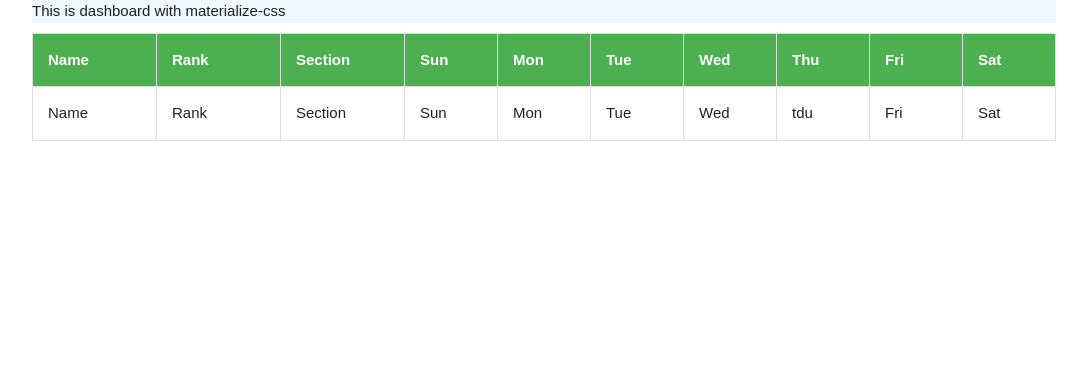
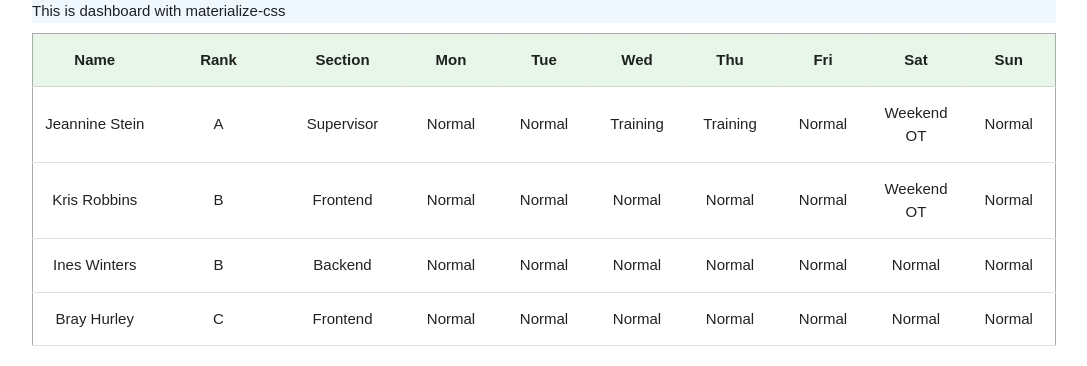
Before and after one commit to Epikem/scheduleTracker_react, a React (Create React App) app: page / in a window 1280 px wide. Shown: the top 366 px of the page, without its empty margins (96-1183 px from the left). Built offline with nearby package versions, Linux system fonts and the light colour scheme.

Commit message:
map data to row component

```diff
--- a/src/components/App.js
+++ b/src/components/App.js
@@ -4,12 +4,14 @@ import db from './../resources/db.json';
 
 class App extends Component {
   state = {
+    week: 'week-01',
     employees: []
   };
   render() {
+    // TODO: sync Dashboard and ScheduleBoard's week state
     return <div>
       <Dashboard/>
-      <ScheduleBoard db={db}/>
+      <ScheduleBoard db={db} week={this.state.week}/>
     </div>;
   }
 }
--- a/src/components/Dashboard/Dashboard.js
+++ b/src/components/Dashboard/Dashboard.js
@@ -20,9 +20,9 @@ class Dashboard extends Component{
         <div className="input-field col s12 week-select">
           <select onChange={this.handleChange} value={this.state.value}>
             <option value="" disabled>Weeks</option>
-            <option value="1">Week 1</option>
-            <option value="2">Week 2</option>
-            <option value="3">Week 3</option>
+            <option value="week-01">Week 1</option>
+            <option value="week-02">Week 2</option>
+            <option value="week-03">Week 3</option>
           </select>
         </div>
       </div>
--- a/src/components/ScheduleBoard/ScheduleBoard.css
+++ b/src/components/ScheduleBoard/ScheduleBoard.css
@@ -1,16 +1,10 @@
 .schedule-board {
     width: 80%;
     margin: auto;
-
 }
 .schedule-table{
-    width: 100%;
-    overflow-x:auto;
     border-collapse: collapse;
-}
-.schedule-table td, .schedule-table th{
-    border: 1px solid #ddd;
-    padding: 15px;
+    border: 1px solid #aaa;
 }
 .divider{
     width: 0;
@@ -19,9 +13,6 @@
 .schedule-table .header{
     padding-top: 12px;
     padding-bottom: 12px;
-    text-align: left;
-    background-color: #4CAF50;
-    color: white;
 }
 .col1{
     width: 12%;
--- a/src/components/ScheduleBoard/ScheduleBoard.js
+++ b/src/components/ScheduleBoard/ScheduleBoard.js
@@ -1,49 +1,47 @@
 import React from 'react';
 import './ScheduleBoard.css';
-
-const ScheduleBoard = ({ db, children }) => {
-    console.log(db);
+const ScheduleRow = (props) => {
+    const week = props.week;
+    const {name, rank, section, schedule} = props.children;
+    return (
+        <tr>
+            <td>{name}</td>
+            <td>{rank}</td>
+            <td>{section}</td>
+            <td>{schedule[week].mon}</td>
+            <td>{schedule[week].tue}</td>
+            <td>{schedule[week].wed}</td>
+            <td>{schedule[week].thu}</td>
+            <td>{schedule[week].fri}</td>
+            <td>{schedule[week].sat}</td>
+            <td>{schedule[week].sun}</td>
+        </tr>
+    );
+}
+const ScheduleBoard = ({ db, week }) => {
     return (
         <div className='schedule-board'>
-            <table className='schedule-table'>
+            <table className='schedule-table highlight centered' >
                 <colgroup>
-                    <col className="col1"/>
-                    <col className="col1"/>
-                    <col className="col1"/>
-                    <col className="col2"/>
-                    <col className="col2"/>
-                    <col className="col2"/>
-                    <col className="col2"/>
-                    <col className="col2"/>
-                    <col className="col2"/>
-                    <col className="col2"/>
+                    <col className='col1' span='3'/>
+                    <col className='col2' span='7'/>
                 </colgroup>
-                <tbody>
-                    <tr className='header'>
+                <thead>
+                    <tr className='header green lighten-5'>
                         <th>Name</th>
                         <th>Rank</th>
                         <th>Section</th>
-                        <th>Sun</th>
                         <th>Mon</th>
                         <th>Tue</th>
                         <th>Wed</th>
                         <th>Thu</th>
                         <th>Fri</th>
                         <th>Sat</th>
+                        <th>Sun</th>
                     </tr>
-                    <tr>
-                        <td>Name</td>
-                        <td>Rank</td>
-                        <td>Section</td>
-                        <td>Sun</td>
-                        <td>Mon</td>
-                        <td>Tue</td>
-                        <td>Wed</td>
-                        <td>tdu</td>
-                        <td>Fri</td>
-                        <td>Sat</td>
-                    </tr>
-                    {children}
+                </thead>
+                <tbody>
+                    {db.map((rowData)=>{return <ScheduleRow key={rowData.index} week={week}>{rowData}</ScheduleRow>})}
                 </tbody>
             </table>
         </div>
```
